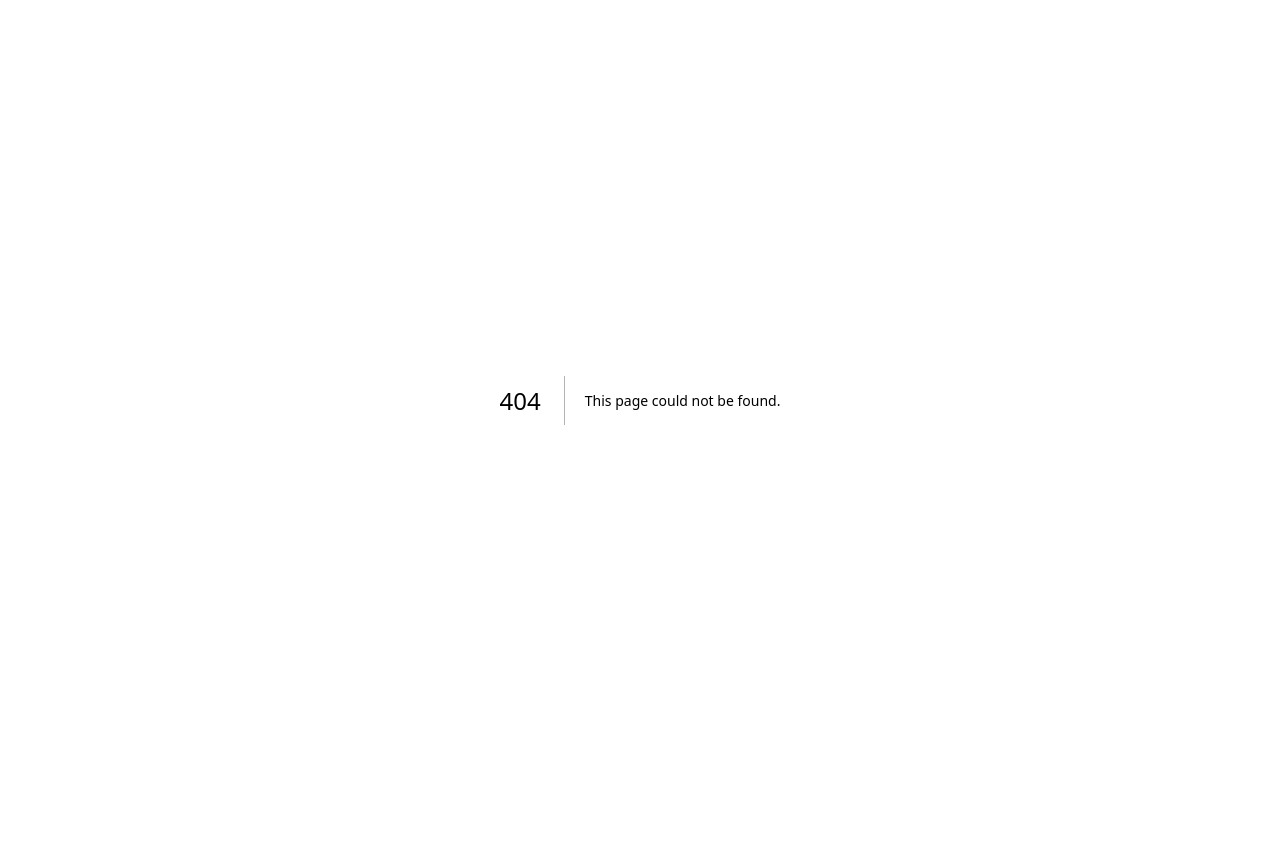
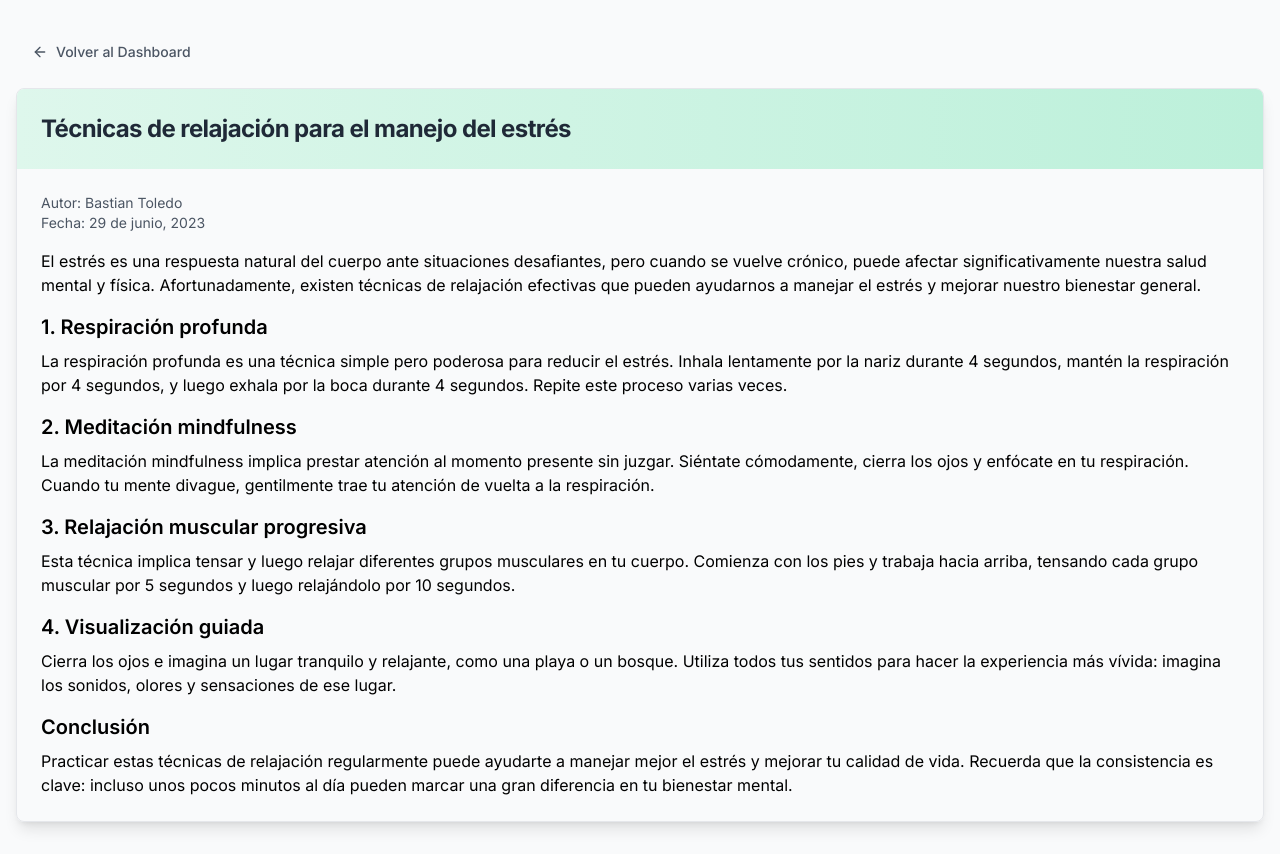
Before and after one commit to cmlasalav/mentalhealth.github.io, a Next.js app: page /article in a window 1280 px wide. Before the commit this address had no page. Before the commit the page ends 800 px from the top, so only its background shows below. Built offline with nearby package versions, Linux system fonts and the light colour scheme.

Commit message:
New Article page

```diff
--- /dev/null
+++ b/pages/article.jsx
@@ -0,0 +1,65 @@
+"use client";
+
+import { motion } from "framer-motion";
+import { Card, CardContent, CardHeader, CardTitle } from "../components/ui/card";
+import Link from "next/link";
+import { Button } from "../components/ui/button";
+import { ArrowLeft } from 'lucide-react';
+
+export default function ArticlePage() {
+  return (
+    <motion.div
+      initial={{ opacity: 0 }}
+      animate={{ opacity: 1 }}
+      transition={{ duration: 0.5 }}
+      className="container mx-auto py-8 px-4 bg-gray-50 min-h-screen"
+    >
+      <Link href="/dashboard">
+        <Button
+          variant="ghost"
+          className="mb-4 text-gray-600 hover:text-gray-800"
+        >
+          <ArrowLeft className="mr-2 h-4 w-4" /> Volver al Dashboard
+        </Button>
+      </Link>
+      <Card className="overflow-hidden shadow-lg">
+        <CardHeader className="bg-gradient-to-r from-green-100 to-green-200">
+          <CardTitle className="text-2xl font-bold text-gray-800">
+            Técnicas de relajación para el manejo del estrés
+          </CardTitle>
+        </CardHeader>
+        <CardContent className="p-6">
+          <div className="mb-4 text-sm text-gray-600">
+            <p>Autor: Bastian Toledo</p>
+            <p>Fecha: 29 de junio, 2023</p>
+          </div>
+          <div className="prose max-w-none">
+            <p>
+              El estrés es una respuesta natural del cuerpo ante situaciones desafiantes, pero cuando se vuelve crónico, puede afectar significativamente nuestra salud mental y física. Afortunadamente, existen técnicas de relajación efectivas que pueden ayudarnos a manejar el estrés y mejorar nuestro bienestar general.
+            </p>
+            <h2 className="text-xl font-semibold mt-4 mb-2">1. Respiración profunda</h2>
+            <p>
+              La respiración profunda es una técnica simple pero poderosa para reducir el estrés. Inhala lentamente por la nariz durante 4 segundos, mantén la respiración por 4 segundos, y luego exhala por la boca durante 4 segundos. Repite este proceso varias veces.
+            </p>
+            <h2 className="text-xl font-semibold mt-4 mb-2">2. Meditación mindfulness</h2>
+            <p>
+              La meditación mindfulness implica prestar atención al momento presente sin juzgar. Siéntate cómodamente, cierra los ojos y enfócate en tu respiración. Cuando tu mente divague, gentilmente trae tu atención de vuelta a la respiración.
+            </p>
+            <h2 className="text-xl font-semibold mt-4 mb-2">3. Relajación muscular progresiva</h2>
+            <p>
+              Esta técnica implica tensar y luego relajar diferentes grupos musculares en tu cuerpo. Comienza con los pies y trabaja hacia arriba, tensando cada grupo muscular por 5 segundos y luego relajándolo por 10 segundos.
+            </p>
+            <h2 className="text-xl font-semibold mt-4 mb-2">4. Visualización guiada</h2>
+            <p>
+              Cierra los ojos e imagina un lugar tranquilo y relajante, como una playa o un bosque. Utiliza todos tus sentidos para hacer la experiencia más vívida: imagina los sonidos, olores y sensaciones de ese lugar.
+            </p>
+            <h2 className="text-xl font-semibold mt-4 mb-2">Conclusión</h2>
+            <p>
+              Practicar estas técnicas de relajación regularmente puede ayudarte a manejar mejor el estrés y mejorar tu calidad de vida. Recuerda que la consistencia es clave: incluso unos pocos minutos al día pueden marcar una gran diferencia en tu bienestar mental.
+            </p>
+          </div>
+        </CardContent>
+      </Card>
+    </motion.div>
+  );
+}
--- a/pages/dashboard.tsx
+++ b/pages/dashboard.tsx
@@ -273,8 +273,10 @@ export default function UserDashboard() {
               animate={{ opacity: 1, y: 0 }}
               transition={{ delay: 0.3 }}
             >
-              Nuevo artículo disponible: "Técnicas de relajación para el manejo
-              del estrés".
+              <Link href="/article" className="block hover:text-green-700 transition-colors duration-200">
+                Nuevo artículo disponible: "Técnicas de relajación para el manejo
+                del estrés".
+              </Link>
             </motion.li>
           </ul>
         </CardContent>
```
